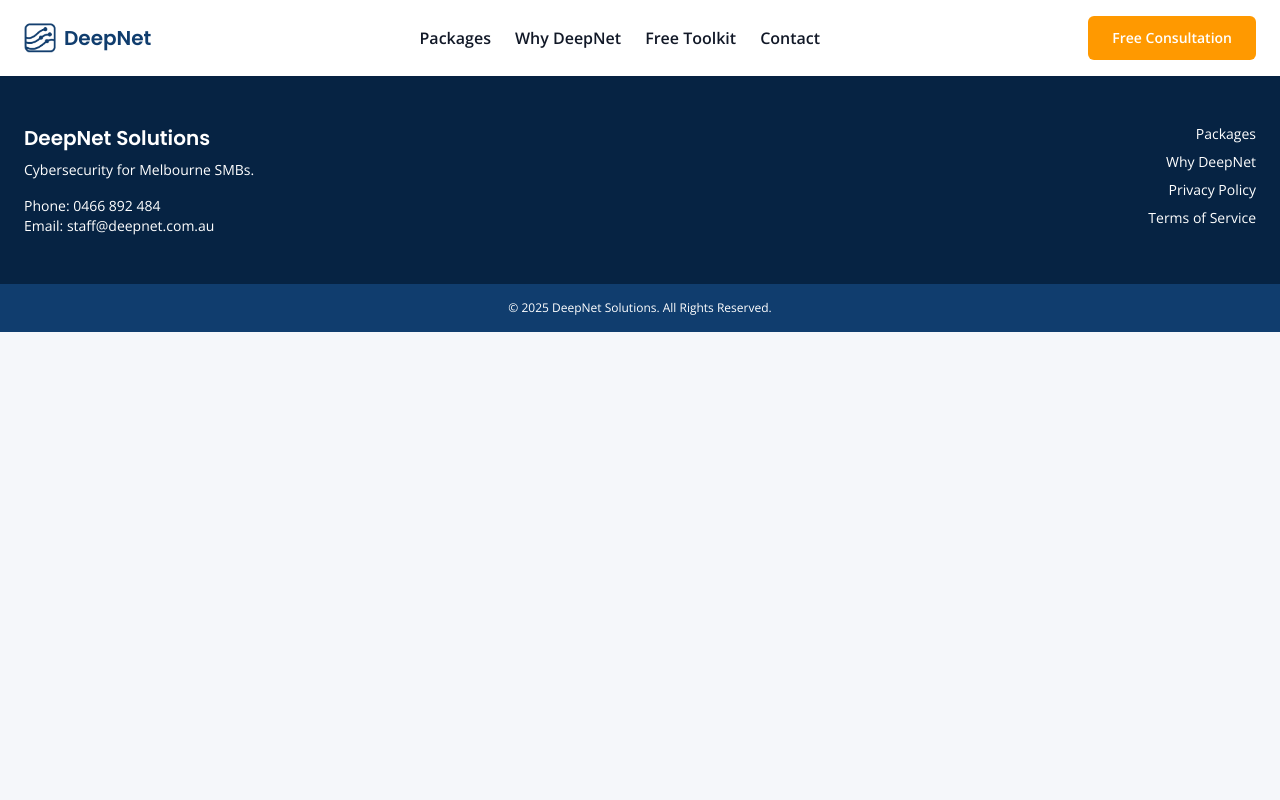
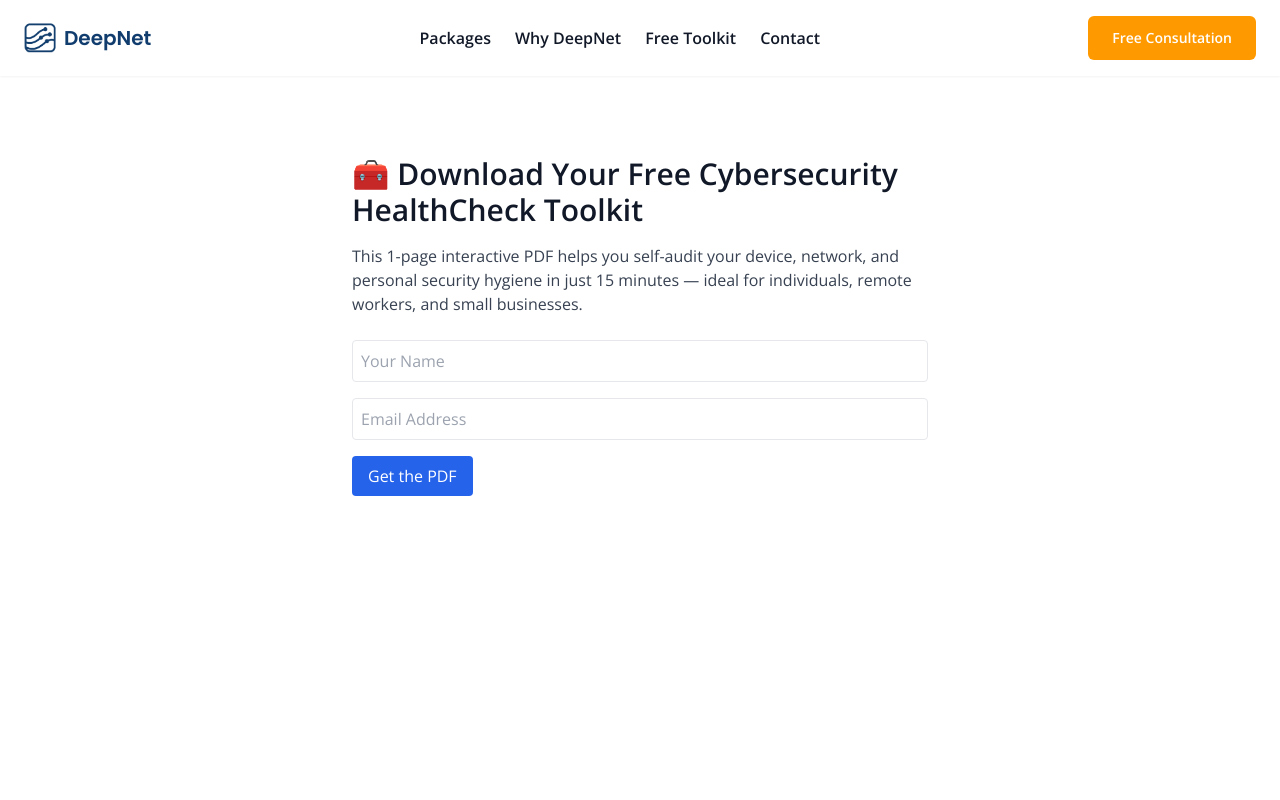
Before and after one commit to richfish85/deepnet-website, a React (Vite) app: page /toolkit in a window 1280 px wide. Shown: the top 800 px of the page. Built offline with nearby package versions, Linux system fonts and the light colour scheme.

Commit message:
toolkit update

```diff
--- a/src/App.jsx
+++ b/src/App.jsx
@@ -4,6 +4,7 @@ import NavBar from "./components/NavBar.jsx";
 import Footer from "./components/Footer.jsx";
 import HomePage from "./pages/HomePage.jsx";
 import ContactPage from "./pages/ContactPage.jsx";
+import ToolkitPage from "./pages/Toolkit.jsx";
 // import HeroAnimated from "./components/HeroAnimated.jsx";
 
 export default function App() {
@@ -14,6 +15,8 @@ export default function App() {
       <Routes>
         <Route path="/" element={<HomePage />} />
         <Route path="/contact" element={<ContactPage />} />
+        <Route path="/toolkit" element={<ToolkitPage />} />
+
       </Routes>
       <Footer />
     </BrowserRouter>
--- a/src/pages/Toolkit.jsx
+++ b/src/pages/Toolkit.jsx
@@ -4,12 +4,15 @@ export default function ToolkitPage() {
   const [unlocked, setUnlocked] = useState(false);
 
   return (
-    <section className="min-h-[80vh] bg-white py-20 px-6 max-w-2xl mx-auto">
-      <h1 className="text-3xl font-bold mb-6 text-center">
-        Free Security HealthCheck Toolkit
+    <section className="min-h-screen py-20 px-6 bg-white">
+      <div className="max-w-xl mx-auto">
+        <h1 className="text-3xl font-semibold mb-4">
+          🧰 Download Your Free Cybersecurity HealthCheck Toolkit
         </h1>
-      <p className="mb-4 text-center text-gray-700">
-        Download a 1-page audit checklist to help you protect your business, devices, and identity — in under 15 minutes.
+        <p className="mb-6 text-gray-700">
+          This 1-page interactive PDF helps you self-audit your device, network,
+          and personal security hygiene in just 15 minutes — ideal for individuals,
+          remote workers, and small businesses.
         </p>
 
         {!unlocked ? (
@@ -22,38 +25,39 @@ export default function ToolkitPage() {
             <input
               type="text"
               name="name"
+              required
               placeholder="Your Name"
-            required
-            className="w-full p-2 border border-gray-300 rounded"
+              className="w-full border p-2 rounded"
             />
             <input
               type="email"
               name="email"
+              required
               placeholder="Email Address"
-            required
-            className="w-full p-2 border border-gray-300 rounded"
+              className="w-full border p-2 rounded"
             />
-          <button type="submit" className="btn-primary w-full">
-            Get the Free Toolkit
+            <button
+              type="submit"
+              className="bg-blue-600 text-white px-4 py-2 rounded hover:bg-blue-700"
+            >
+              Get the PDF
             </button>
-          <p className="text-xs text-gray-500 mt-2">
-            We don’t spam. Unsubscribe any time.
-          </p>
           </form>
         ) : (
-        <div className="text-center mt-8">
-          <p className="mb-4 text-green-700 font-semibold">
-            ✅ You're in! Click below to download:
-          </p>
+          <div className="mt-6 p-4 bg-green-100 text-green-700 rounded">
+            ✅ Thank you! Click below to download your toolkit.
+            <div className="mt-4">
               <a
                 href="/files/DeepNet_HealthCheck_Interactive.pdf"
                 download
-            className="btn-primary"
+                className="inline-block bg-blue-600 text-white px-4 py-2 rounded hover:bg-blue-700"
               >
-            🧰 Download HealthCheck PDF
+                📥 Download PDF
               </a>
             </div>
+          </div>
         )}
+      </div>
     </section>
   );
 }
```
Lines whose indentation alone changed are shown as unchanged.
